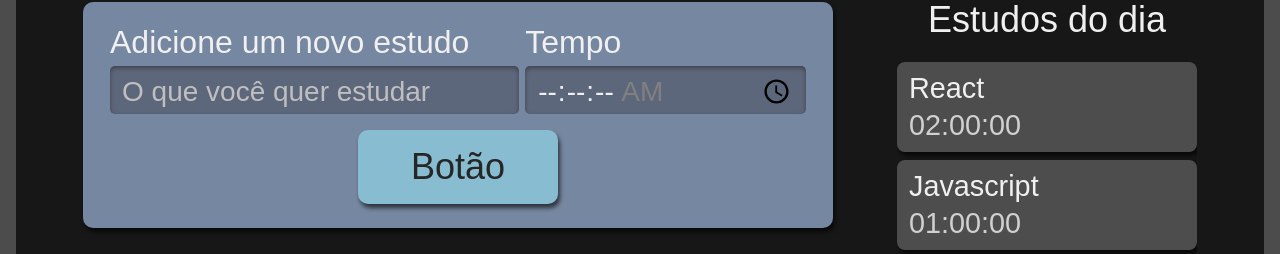
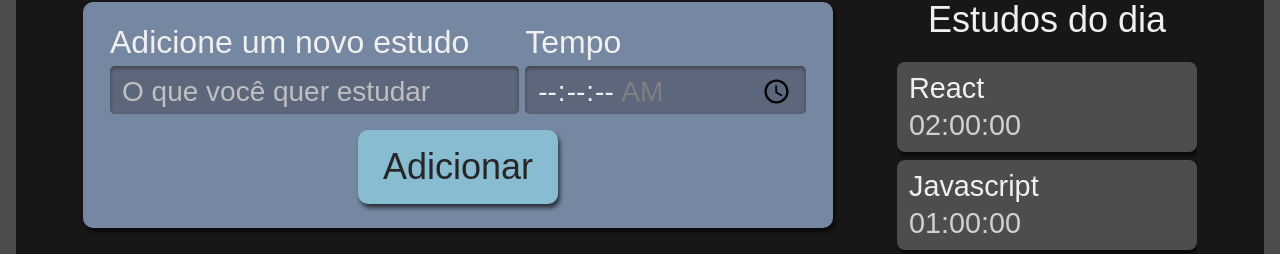
Before and after one commit to GuilhermeCRB/alura-studies, a React (Create React App) app: page / in a window 1280 px wide. Shown: the part 270-524 px from the top of the page. Built offline with nearby package versions, Linux system fonts and the light colour scheme.

Commit message:
refac: generalizes button component

```diff
--- a/src/components/Botao/index.tsx
+++ b/src/components/Botao/index.tsx
@@ -1,9 +1,9 @@
 import style from './style.module.scss'
 
-export default function Botao() {
+export default function Botao({ children }: { children: string }) {
   return (
     <button className={style.botao}>
-      Botão
+      {children}
     </button>
   )
 }
--- a/src/components/Formulario/index.tsx
+++ b/src/components/Formulario/index.tsx
@@ -30,7 +30,7 @@ export default function Formulario () {
                     required
                 />
             </div>
-            <Botao />
+            <Botao>Adicionar</Botao>
         </form>
     );
 }
```
